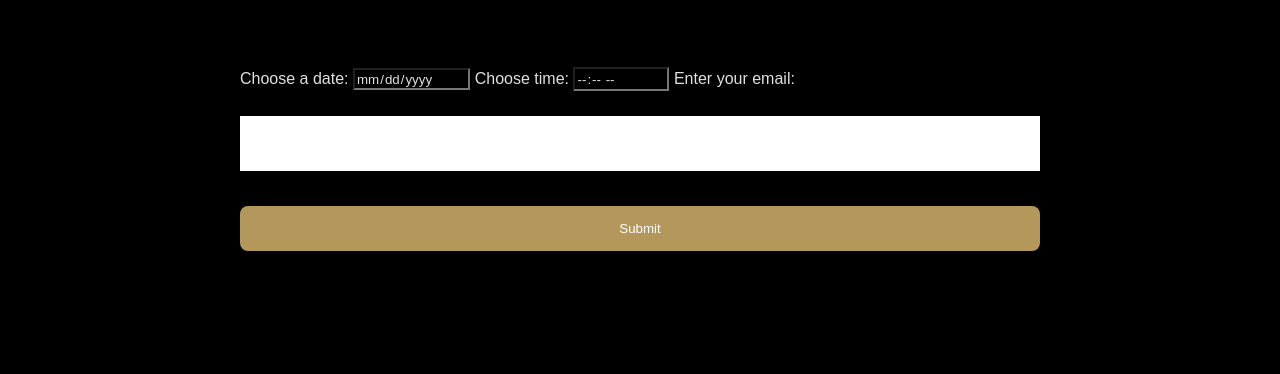
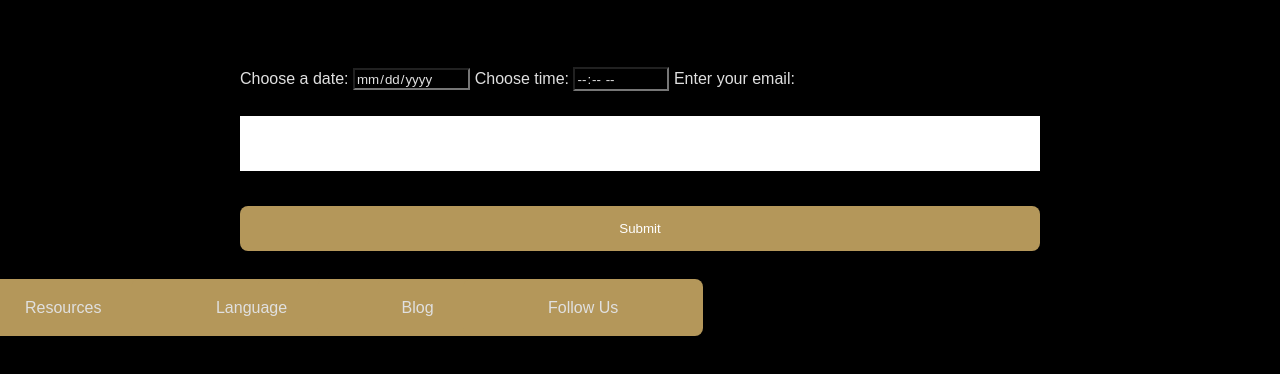
Before and after one commit to r-roque/web-project, a plain HTML site: page reservation.html in a window 1280 px wide. Shown: the part 152-526 px from the top of the page. Drawn offline with Linux system fonts and the light colour scheme; files that its build step writes are made by us from their sources.

Commit message:
Update reservation.html

```diff
--- a/reservation.html
+++ b/reservation.html
@@ -29,5 +29,12 @@
         <button type="submit">Submit</button>
     </form>
 </div>
+    <footer>
+  <p>&copy; Rodrigo's Cheese</p>
+  <a href="#">Resources</a>
+  <a href="#">Language</a>
+  <a href="#">Blog</a>
+  <a href="#">Follow Us</a>
+</footer>
 </body>
 </html>
```
